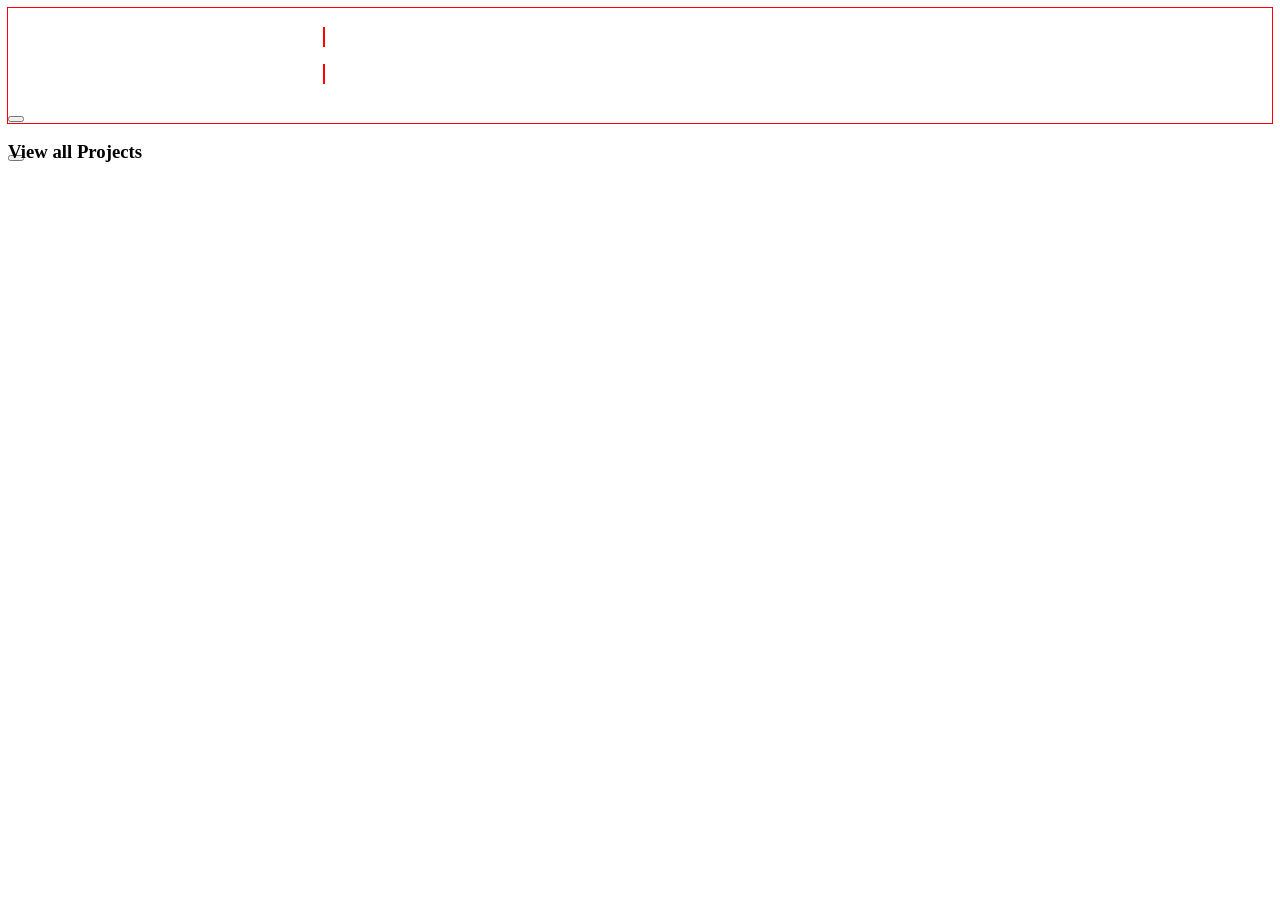
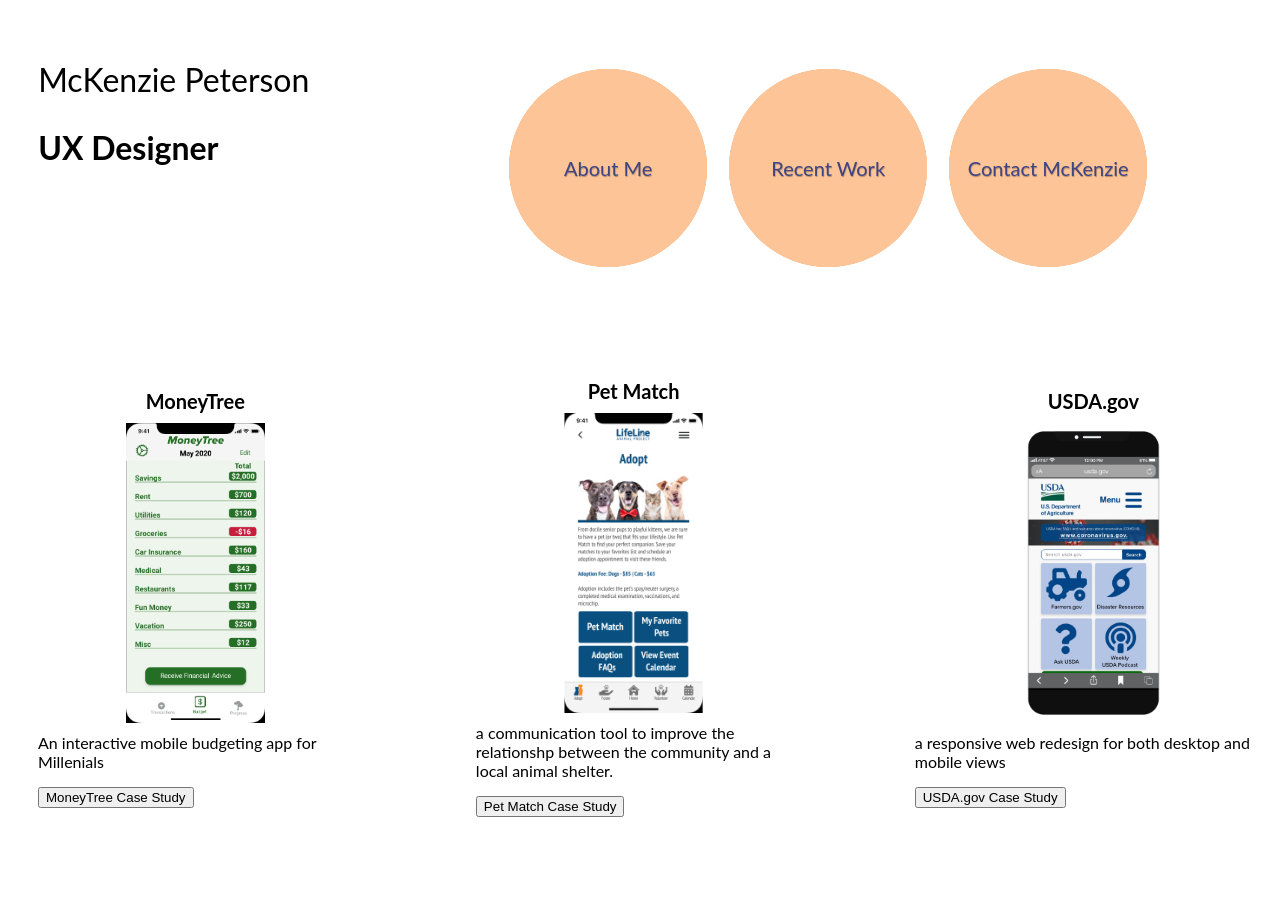
Before and after one commit to mhpMHP27167/UX-UI_Bootcamp_HW_18_My_Work, a plain HTML site: page My Work/index.html in a window 1280 px wide. Shown: the top 901 px of the page. Before the commit the page ends 800 px from the top, so only its background shows below. Drawn offline with Linux system fonts and the light colour scheme.

Commit message:
added css to my work

```diff
--- a/My Work/index.html
+++ b/My Work/index.html
@@ -4,25 +4,55 @@
   <title>Skills - McKenzie Peterson's UX Portfolio</title>
   <link rel="stylesheet" type=text/css href="./styles.css">
 </head>
+
+<!-- site header using grid-->
+
+<header class="grid">
+  <div>
+    <h1 class="name">McKenzie Peterson</h1>
+    <h2> UX Designer</h2>
+  </div>
+  <div class="empty"></div>
+  <div class="wrapper">
+    <h3 class="about">About Me</h3>
+  </div>
+  <div class="wrapper">
+    <h3 class="work">Recent Work</h3>
+  </div>
+  <div class="wrapper">
+    <h3 class="contact">Contact McKenzie</h3>
+  </div>
+</header>
+
+
 <!-- My Work Section Constructed using CSS Grid -->
+
 <section class="mywork">
   <div class="workgrid">
 
-    <div class="moneytree"><img src="" alt=""></div>
-    <div>
-      <h4></h4>
-      <p></p>
-      <button></button>
+    <div class="workcontainer" class="moneytree">
+      <h4>MoneyTree</h4>
+      <img src="./Images/MoneyTree.png" alt="MoneyTree homepage screen">
+      <p>An interactive mobile budgeting app for Millenials</p>
+      <button>MoneyTree Case Study</button>
     </div>
 
-    <div class="petmatch"><img src="" alt=""></div>
-    <div>
-      <h4></h4>
-      <p></p>
-      <button></button>
+    <div class="workcontainer" class="petmatch">
+      <h4>Pet Match</h4>
+      <img src="./Images/Screen Shot 2020-08-21 at 10.12.42 PM.png" alt="image of PetMatch Adopt screen">
+      <p>a communication tool to improve the relationshp between the community and a local animal shelter.</p>
+      <button> Pet Match Case Study</button>
+    </div>
+
+    <div class="workcontainer" class="usdagov">
+      <h4>USDA.gov</h4>
+      <img src="./Images/USDA.gov.jpg" alt="USDA.gov redesigned homepage screen">
+      <p>a responsive web redesign for both desktop and mobile views </p>
+      <button> USDA.gov Case Study</button>
     </div>
 
   </div>
+
 <h3>View all Projects</h3>
 </section>
 <body>
--- a/My Work/styles.css
+++ b/My Work/styles.css
@@ -1,27 +1,219 @@
 
 .workgrid {
+    margin-top: 30px;
+    margin-left: 30px;
     display: grid;
-    grid-template-areas: "moneytree" "petmatch";
-    grid-template-rows: 50%;
-    grid-template-columns: 50%;
-    outline: 1px solid red
+    grid: 33% 100% / auto auto auto;
+    grid-column-gap: 10%;
+    align-content: space-between;
+
 }
-.moneytree {
-    grid-area: moneytree;
-    margin: auto;
-    outline: 1px solid red
+.workcontainer{
+    height: 600px;
+    align-content: center;
 }
-.petmatch {
-    grid-area: petmatch;
-    margin: auto;
-    outline: 1px solid red
+
+.workcontainer{
+    grid-template-areas: "work";
 }
-@media only screen and (max-width: 600){
-.workgrid {
-    flex-direction: column;
-    grid-template-areas:
-    "moneytree"
-    "petmatch";
-    grid-template-rows: 100%;
-    grid-template-columns: 1fr;
+
+.button {
+    display: flex;
+    flex: center;
+    align-self: center;
+    width: min-content;
+    margin-left: auto;
+    margin-right: auto;
 }
+
+img {
+    align-self: center;
+    height: 50%;
+    margin-block-end: 10px;
+    align-content: center;
+    display: block;
+  margin-left: auto;
+  margin-right: auto;
+}
+
+/* css for entire site*/
+
+h1{
+    font-family: Lato;
+    font-style: normal;
+    font-weight: normal;
+    font-size: 32px;
+    color: #000000;
+    margin-block-end: 0px;
+    }
+h2{
+    font-family: Lato;
+    font-style: normal;
+    font-weight: bold;
+    font-size: 32px;
+    line-height: 58px;
+    color: #000000;
+    margin-top: 0px;
+}
+h3 {
+    font-family: Lato;
+    font-style: normal;
+    font-weight: normal;
+    font-size: 20px;
+    color: #3F4583;
+    margin: 30px;
+    text-shadow: 0.5px 0.5px 1px rgba(0, 0, 0, 0.3);
+    display: flex;
+    align-items: center;
+    justify-content: center;
+    text-align: center;
+}
+h4{
+    font-family: Lato;
+    font-style: normal;
+    font-weight: bold;
+    font-size: 20px;
+    text-align: center;
+    color: #000000;
+    margin-top: 0px;
+    margin-block-end: 10px;
+}
+p {
+  font-family: Lato;
+  font-size: 16px;
+  font-weight: normal;
+  color: black;
+  float: center;
+  margin-top: 0px;
+}
+
+.wrapper {
+    height: 200px;
+    position: relative;
+    width: 200px;
+}
+
+.about::before {
+  float: right;
+  width: 50%;
+  height: 100%;
+  shape-outside: polygon(
+          0 0,
+          98% 0,
+          50% 6%,
+          23.4% 17.3%,
+          6% 32.6%,
+          0 50%,
+          6% 65.6%,
+          23.4% 82.7%,
+          50% 94%,
+          98% 100%,
+          0 100%
+        );
+        shape-margin: 7%;
+      }
+.about {
+    background: radial-gradient(
+    ellipse at center,
+    rgb(252, 196, 151) 0%,
+  rgb(252, 196, 151) 70%,
+    rgba(109, 54, 172, 0) 70.3%
+  );
+  height: 100%;
+  width: 100%;
+}
+.work::before {
+  float: right;
+  width: 50%;
+  height: 100%;
+  shape-outside: polygon(
+          0 0,
+          98% 0,
+          50% 6%,
+          23.4% 17.3%,
+          6% 32.6%,
+          0 50%,
+          6% 65.6%,
+          23.4% 82.7%,
+          50% 94%,
+          98% 100%,
+          0 100%
+        );
+        shape-margin: 7%;
+      }
+.work {
+    background: radial-gradient(
+    ellipse at center,
+    rgb(252, 196, 151) 0%,
+  rgb(252, 196, 151) 70%,
+    rgba(109, 54, 172, 0) 70.3%
+  );
+  height: 100%;
+  width: 100%;
+}
+.contact::before {
+  float: right;
+  width: 50%;
+  height: 100%;
+  shape-outside: polygon(
+          0 0,
+          98% 0,
+          50% 6%,
+          23.4% 17.3%,
+          6% 32.6%,
+          0 50%,
+          6% 65.6%,
+          23.4% 82.7%,
+          50% 94%,
+          98% 100%,
+          0 100%
+        );
+        shape-margin: 7%;
+      }
+.contact {
+  background: radial-gradient(
+  ellipse at center,
+  rgb(252, 196, 151) 0%,
+  rgb(252, 196, 151) 70%,
+  rgba(109, 54, 172, 0) 70.3%
+);
+height: 100%;
+width: 100%;
+}
+.grid {
+  display: inline-grid;
+  grid-template-columns: auto auto auto auto auto;
+  padding: 10px;
+  grid-column-gap: 20px;
+  margin: 20.16px;
+}
+.empty {
+  width: 100px;
+  height: auto;
+  line-height: 80px;
+}
+.name {
+  width: 300px;
+  margin-bottom: 20px;
+}
+
+@media only screen and (max-width: 600px) {
+    .workgrid {
+      background-color: lightblue;
+      display: grid;
+        grid-auto-columns: 100%;
+        grid-template-areas:
+        "work"
+        "work"
+        "work";
+            margin-top: 0px;
+            margin-left: auto;
+            display: grid;
+            grid: 100% 33% / auto;
+            grid-column-gap: 10%;
+            align-content: space-between;
+    }
+.workcontainer {
+    height: 500px;
+}
+  }
```
Also changed, not shown: My Work/Images/MoneyTree.png (added), My Work/Images/USDA.gov.jpg (added), 2 other files.
